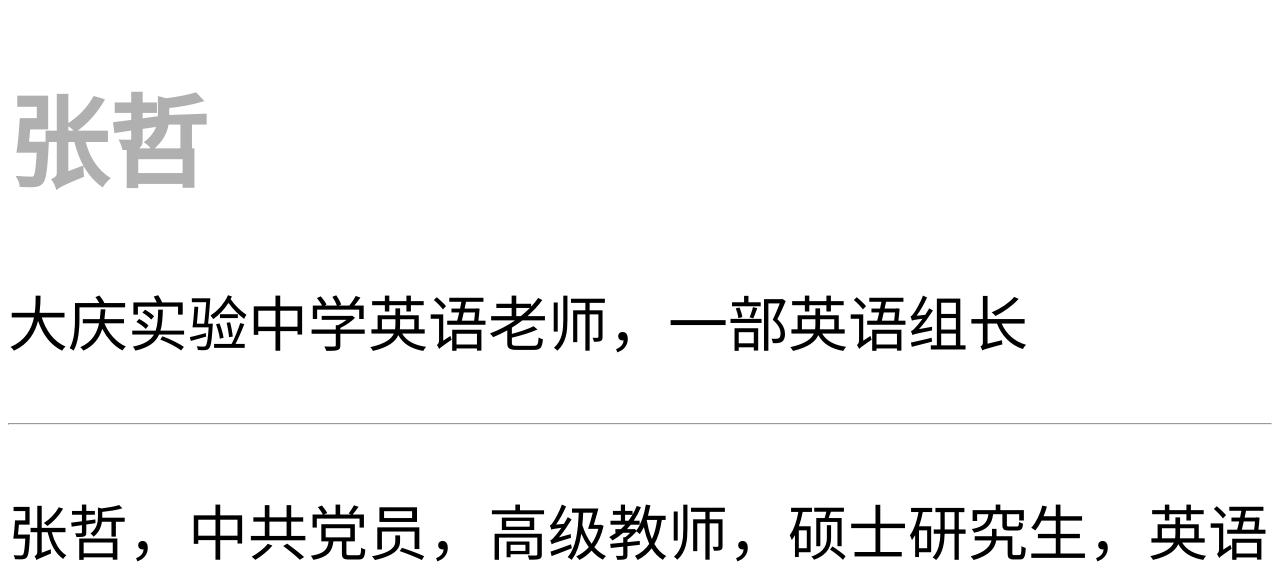
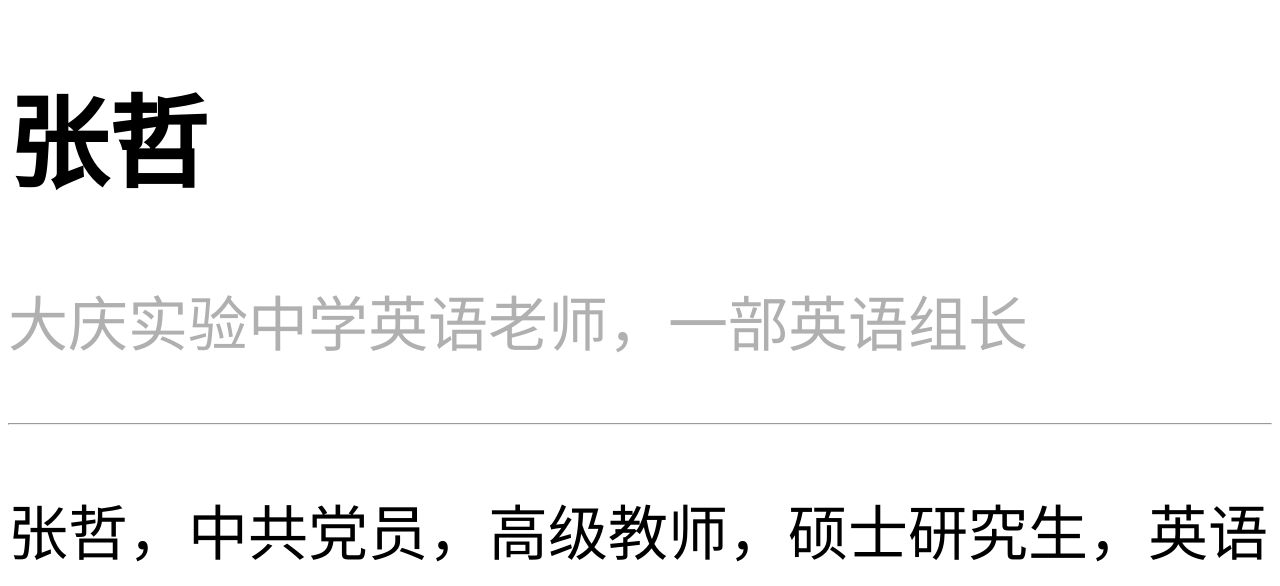
Before and after one commit to cyhLen/cyhLen, a plain HTML site: page 14/zz/context.html in a window 1280 px wide. Shown: the part 511-1097 px from the top of the page. Drawn offline with Linux system fonts and the light colour scheme.

Commit message:
Update context.html

```diff
--- a/14/zz/context.html
+++ b/14/zz/context.html
@@ -20,8 +20,8 @@
   </head>
   <body>
     <img src="https://cyhlen.github.io/cyhLen/14/zz/zz_portrait.PNG" alt="芜湖!加载失败" style="width: 350px; height: 500px;place-items: center;"/>
-    <h1 style="color:#B0B0B0;">张哲</h1>
-    <p>大庆实验中学英语老师，一部英语组长</p>
+    <h1>张哲</h1>
+    <p style="color:#B0B0B0;">大庆实验中学英语老师，一部英语组长</p>
     <hr>
     <p>
 张哲，中共党员，高级教师，硕士研究生，英语专业八级，实验一部英语教研组长。曾获全国中学生英语竞赛优秀指导教师、省普通高中学业水平考试优秀评审教师、大庆市优秀教师、师德先进个人、三八红旗手、中考优秀命题教师、校优秀教师、十佳课堂教学先进个人等荣誉称号。
```
